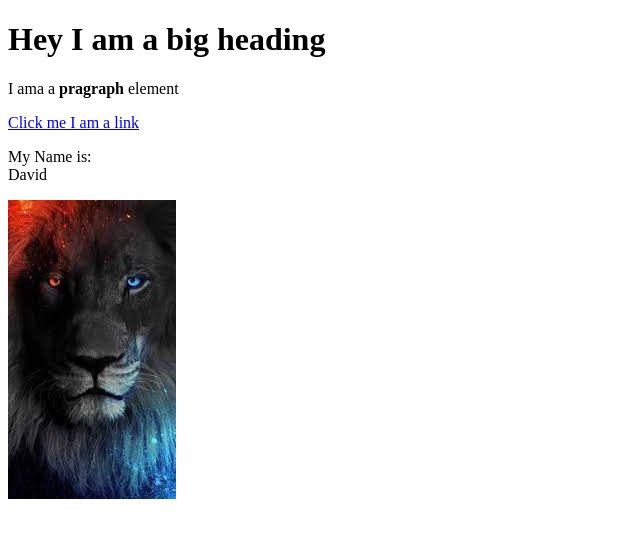
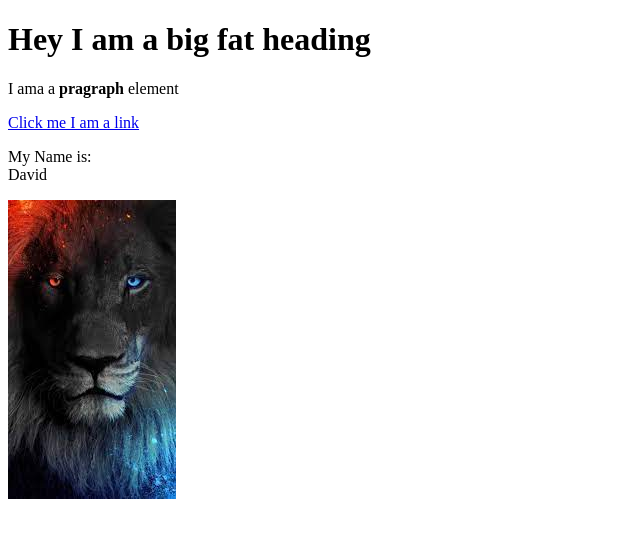
Before and after one commit to dawood-tech/Cartoon-Hero, a plain HTML site: page test.html in a window 1280 px wide. Shown: the whole page, without its empty margins (0-640 px from the left). Drawn offline with Linux system fonts and the light colour scheme.

Commit message:
Added 'fat to h1'

```diff
--- a/test.html
+++ b/test.html
@@ -4,7 +4,7 @@
 	<title>Test page </title>
 </head>
 <body>
-	<h1>Hey I am a big heading</h1>
+	<h1>Hey I am a big fat heading</h1>
 	<p>I ama a <b>pragraph</b> element</p>
 	<a href="https://google.com" target="_blank" title="Lets go to Google">Click me I am a link</a>
 	<p>My Name is: <br>
```
